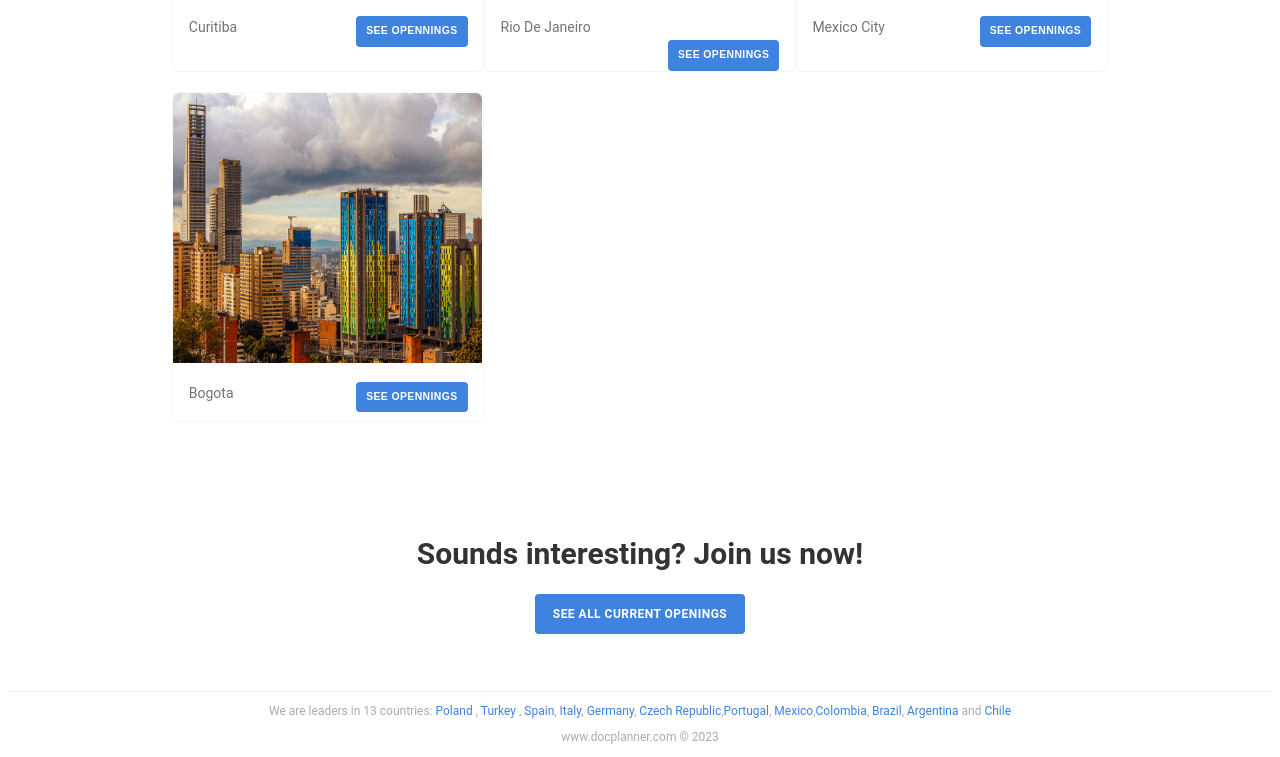
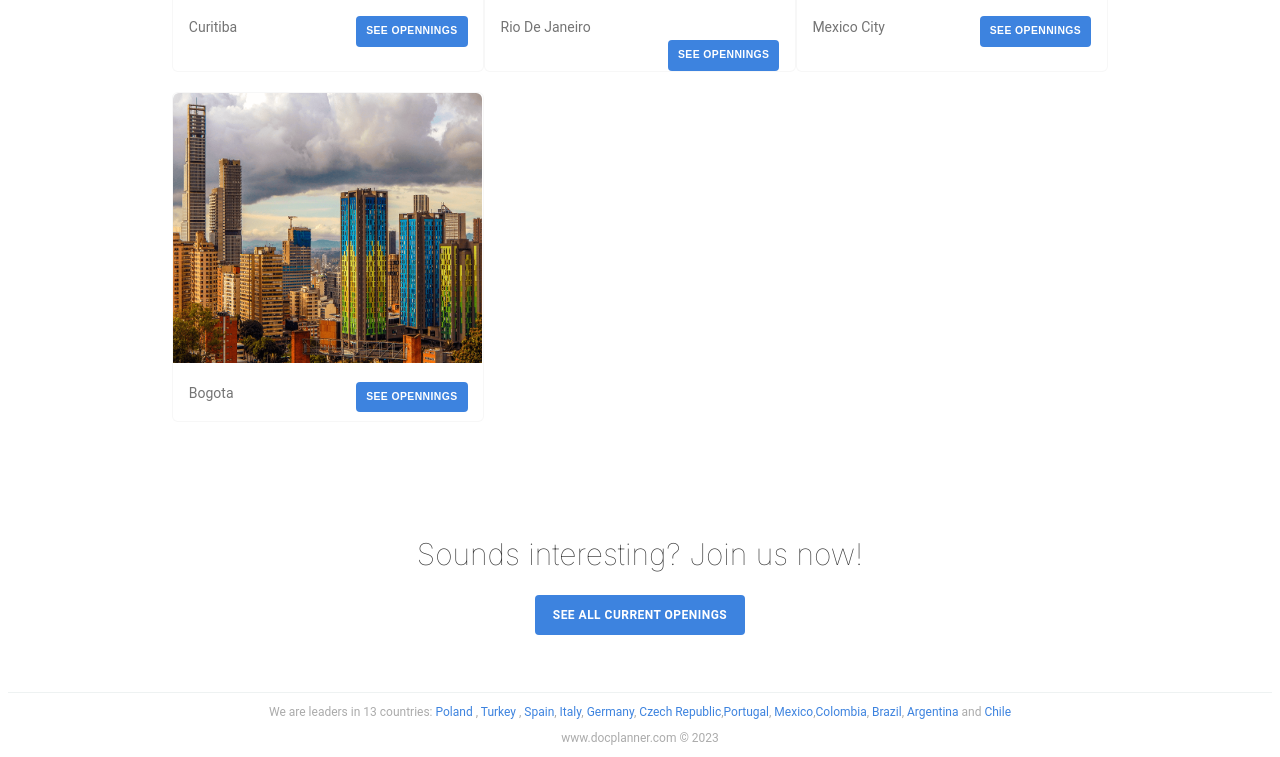
Before and after one commit to ksontinimortadha/CSS-Layout-Project, a plain HTML site: page index.html in a window 1280 px wide. Shown: the part 3142-3899 px from the top of the page. Drawn offline with Linux system fonts and the light colour scheme.

Commit message:
updating files

```diff
--- a/style/style.css
+++ b/style/style.css
@@ -459,6 +459,8 @@ option {
 }
 
 .joinus h1 {
+    font-family: 'Inter', sans-serif;
+    font-weight: 300;
     font-size: 2.1428571429em;
     color: #333;
     margin-bottom: 0.75em;
```
